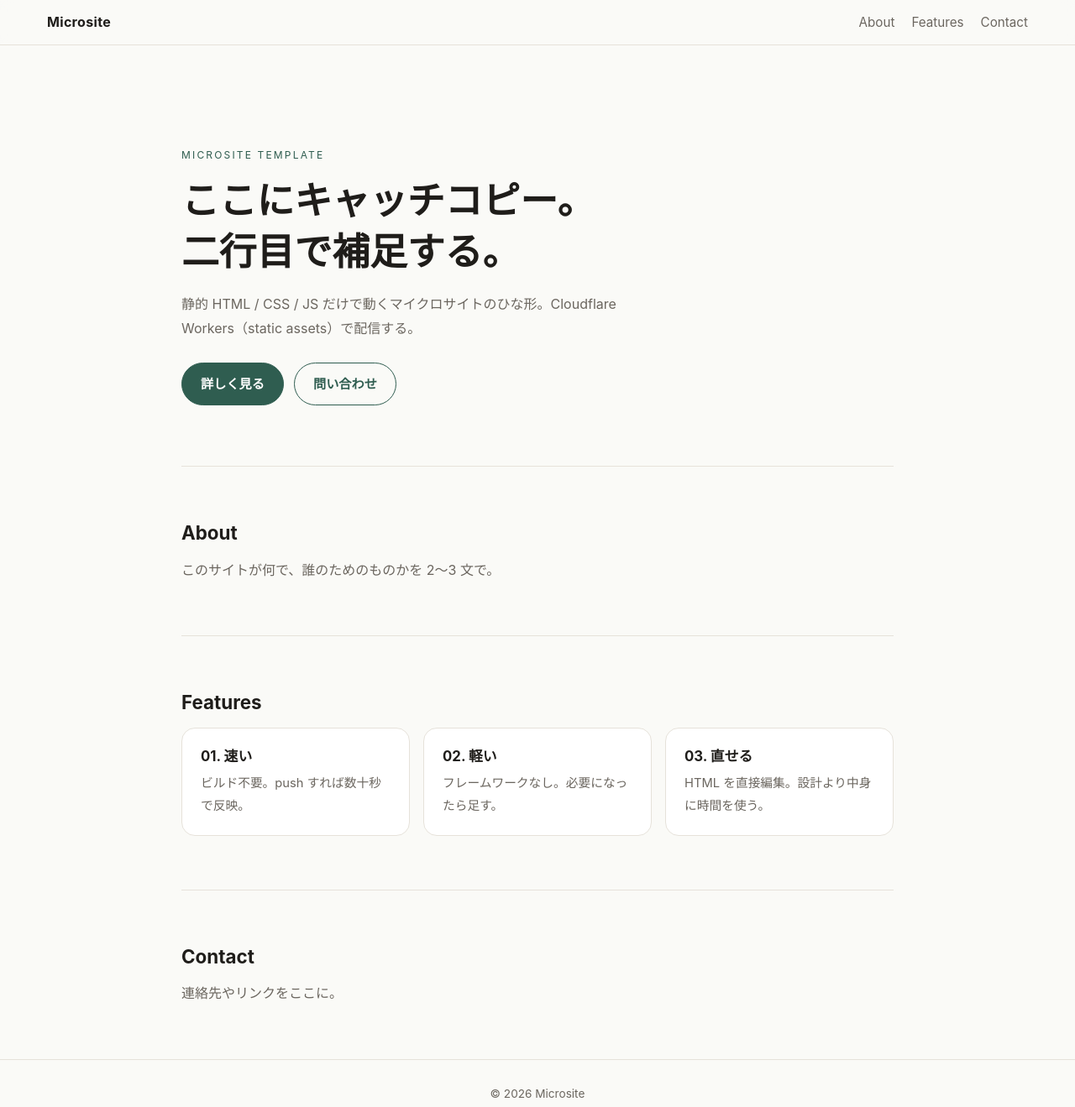
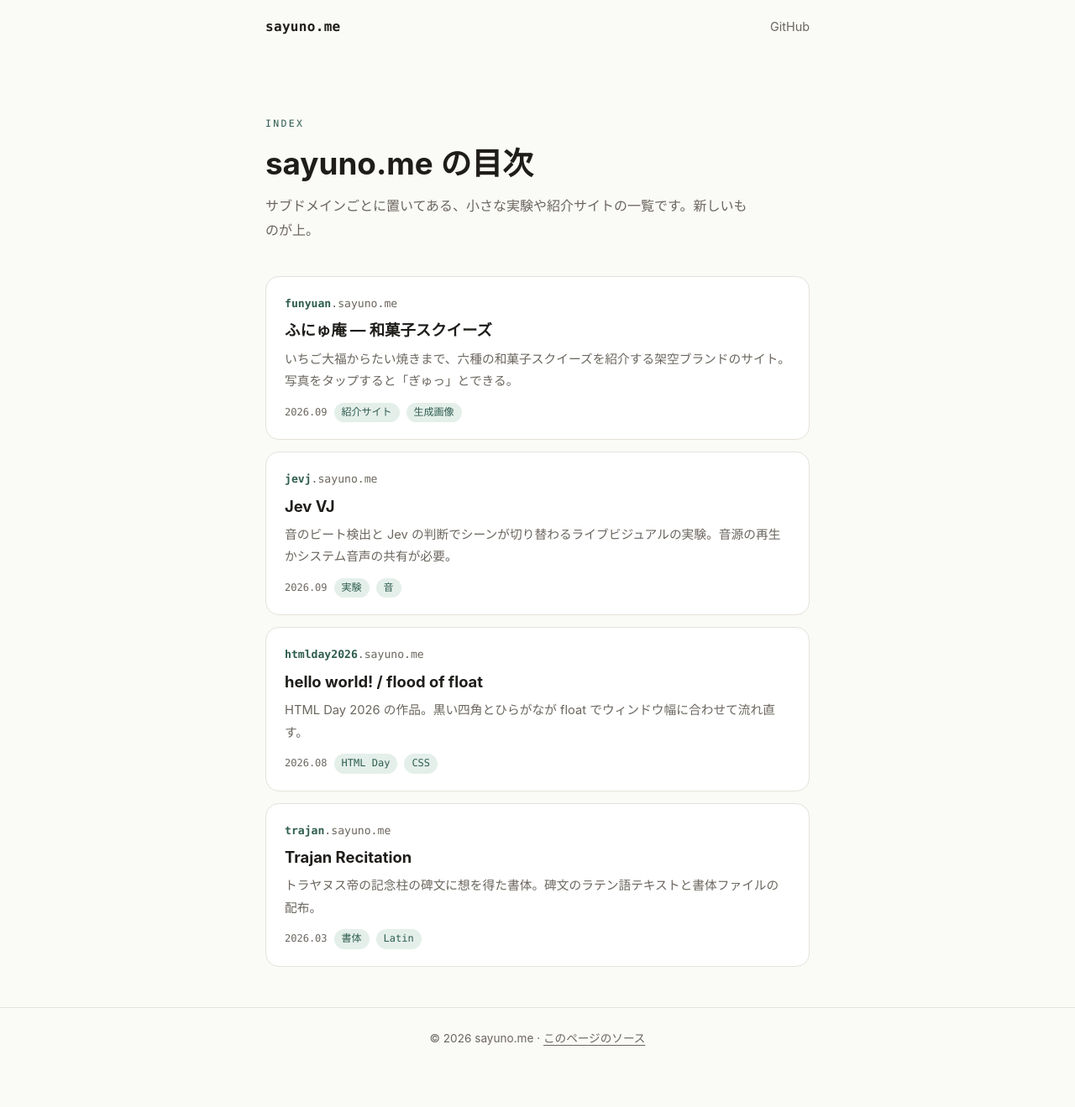
Before and after one commit to TakuyaAbe/www, a website: page public/index.html in a window 1280 px wide. Shown: the whole page at 84% size. After the commit the page ends 1274 px from the top, so only its background shows below. Drawn offline with Linux system fonts and the light colour scheme.

Commit message:
sayuno.me をサブドメイン一覧の目次ページに
funyuan / jevj / htmlday2026 / trajan の 4 サイトを新しい順に掲載。

Co-Authored-By: Claude Fable 5.1 <noreply@anthropic.com>

```diff
--- a/public/index.html
+++ b/public/index.html
@@ -3,53 +3,64 @@
 <head>
   <meta charset="UTF-8">
   <meta name="viewport" content="width=device-width, initial-scale=1.0">
-  <title>Microsite</title>
-  <meta name="description" content="マイクロサイトのひな形。タイトルと本文を差し替えて使う。">
+  <title>sayuno.me</title>
+  <meta name="description" content="sayuno.me のサブドメインに置いてある小さなサイトの目次。">
   <link rel="stylesheet" href="style.css">
 </head>
 <body>
   <header class="site-header">
-    <a class="brand" href="#top">Microsite</a>
-    <nav class="nav" aria-label="サイト内">
-      <a href="#about">About</a>
-      <a href="#features">Features</a>
-      <a href="#contact">Contact</a>
-    </nav>
+    <a class="brand" href="/">sayuno.me</a>
+    <a class="nav-link" href="https://github.com/TakuyaAbe" rel="me">GitHub</a>
   </header>
 
-  <main id="top">
+  <main>
     <section class="hero">
-      <p class="eyebrow">MICROSITE TEMPLATE</p>
-      <h1>ここにキャッチコピー。<br>二行目で補足する。</h1>
-      <p class="lead">静的 HTML / CSS / JS だけで動くマイクロサイトのひな形。Cloudflare Workers（static assets）で配信する。</p>
-      <div class="actions">
-        <a class="btn btn--primary" href="#features">詳しく見る</a>
-        <a class="btn btn--ghost" href="#contact">問い合わせ</a>
-      </div>
+      <p class="eyebrow">INDEX</p>
+      <h1>sayuno.me の目次</h1>
+      <p class="lead">サブドメインごとに置いてある、小さな実験や紹介サイトの一覧です。新しいものが上。</p>
     </section>
 
-    <section id="about" class="section">
-      <h2>About</h2>
-      <p>このサイトが何で、誰のためのものかを 2〜3 文で。</p>
-    </section>
-
-    <section id="features" class="section">
-      <h2>Features</h2>
-      <ul class="cards">
-        <li class="card"><h3>01. 速い</h3><p>ビルド不要。push すれば数十秒で反映。</p></li>
-        <li class="card"><h3>02. 軽い</h3><p>フレームワークなし。必要になったら足す。</p></li>
-        <li class="card"><h3>03. 直せる</h3><p>HTML を直接編集。設計より中身に時間を使う。</p></li>
+    <section class="sites" aria-labelledby="sites-title">
+      <h2 id="sites-title" class="visually-hidden">サイト一覧</h2>
+      <ul class="site-list">
+        <li class="site">
+          <a class="site__link" href="https://funyuan.sayuno.me/">
+            <span class="site__host"><span class="site__sub">funyuan</span>.sayuno.me</span>
+            <span class="site__title">ふにゅ庵 — 和菓子スクイーズ</span>
+            <span class="site__desc">いちご大福からたい焼きまで、六種の和菓子スクイーズを紹介する架空ブランドのサイト。写真をタップすると「ぎゅっ」とできる。</span>
+            <span class="site__meta"><time datetime="2026-09">2026.09</time><span class="tag">紹介サイト</span><span class="tag">生成画像</span></span>
+          </a>
+        </li>
+        <li class="site">
+          <a class="site__link" href="https://jevj.sayuno.me/">
+            <span class="site__host"><span class="site__sub">jevj</span>.sayuno.me</span>
+            <span class="site__title">Jev VJ</span>
+            <span class="site__desc">音のビート検出と Jev の判断でシーンが切り替わるライブビジュアルの実験。音源の再生かシステム音声の共有が必要。</span>
+            <span class="site__meta"><time datetime="2026-09">2026.09</time><span class="tag">実験</span><span class="tag">音</span></span>
+          </a>
+        </li>
+        <li class="site">
+          <a class="site__link" href="https://htmlday2026.sayuno.me/">
+            <span class="site__host"><span class="site__sub">htmlday2026</span>.sayuno.me</span>
+            <span class="site__title">hello world! / flood of float</span>
+            <span class="site__desc">HTML Day 2026 の作品。黒い四角とひらがなが float でウィンドウ幅に合わせて流れ直す。</span>
+            <span class="site__meta"><time datetime="2026-08">2026.08</time><span class="tag">HTML Day</span><span class="tag">CSS</span></span>
+          </a>
+        </li>
+        <li class="site">
+          <a class="site__link" href="https://trajan.sayuno.me/">
+            <span class="site__host"><span class="site__sub">trajan</span>.sayuno.me</span>
+            <span class="site__title">Trajan Recitation</span>
+            <span class="site__desc">トラヤヌス帝の記念柱の碑文に想を得た書体。碑文のラテン語テキストと書体ファイルの配布。</span>
+            <span class="site__meta"><time datetime="2026-03">2026.03</time><span class="tag">書体</span><span class="tag">Latin</span></span>
+          </a>
+        </li>
       </ul>
-    </section>
-
-    <section id="contact" class="section">
-      <h2>Contact</h2>
-      <p>連絡先やリンクをここに。</p>
     </section>
   </main>
 
   <footer class="site-footer">
-    <p>© <span data-year></span> Microsite</p>
+    <p>© <span data-year></span> sayuno.me · <a href="https://github.com/TakuyaAbe/www">このページのソース</a></p>
   </footer>
   <script src="script.js"></script>
 </body>
--- a/public/style.css
+++ b/public/style.css
@@ -5,50 +5,52 @@
   --muted: #6b665f;
   --line: #e6e2da;
   --accent: #2f5d50;
-  --accent-ink: #ffffff;
+  --accent-soft: #e4efea;
   --radius: 16px;
   --gutter: clamp(16px, 5vw, 56px);
-  --max: 960px;
+  --max: 760px;
   --font: -apple-system, "Hiragino Sans", "Noto Sans JP", system-ui, sans-serif;
+  --mono: ui-monospace, "SF Mono", Menlo, Consolas, monospace;
 }
 @media (prefers-color-scheme: dark) {
   :root:not([data-theme="light"]) {
-    --bg: #15171a; --surface: #1d2024; --text: #ecebe7; --muted: #a7a39c; --line: #2d3136; --accent: #8cc7b3; --accent-ink: #10201b;
+    --bg: #15171a; --surface: #1d2024; --text: #ecebe7; --muted: #a7a39c; --line: #2d3136; --accent: #8cc7b3; --accent-soft: #1f3129;
   }
 }
-:root[data-theme="dark"] { --bg: #15171a; --surface: #1d2024; --text: #ecebe7; --muted: #a7a39c; --line: #2d3136; --accent: #8cc7b3; --accent-ink: #10201b; }
+:root[data-theme="dark"] { --bg: #15171a; --surface: #1d2024; --text: #ecebe7; --muted: #a7a39c; --line: #2d3136; --accent: #8cc7b3; --accent-soft: #1f3129; }
 
 * { box-sizing: border-box; }
-html { scroll-behavior: smooth; }
 body { margin: 0; background: var(--bg); color: var(--text); font-family: var(--font); line-height: 1.8; }
 a { color: inherit; text-decoration: none; }
 h1, h2, h3 { line-height: 1.35; margin: 0; }
 p, ul { margin: 0; }
 ul { padding: 0; list-style: none; }
+.visually-hidden { position: absolute; width: 1px; height: 1px; overflow: hidden; clip: rect(0 0 0 0); white-space: nowrap; }
 
-.site-header { position: sticky; top: 0; display: flex; justify-content: space-between; align-items: center; gap: 16px; padding: 12px var(--gutter); background: color-mix(in srgb, var(--bg) 85%, transparent); backdrop-filter: blur(8px); border-bottom: 1px solid var(--line); }
-.brand { font-weight: 700; letter-spacing: 0.02em; }
-.nav { display: flex; gap: 20px; font-size: 0.95rem; color: var(--muted); }
-.nav a:hover { color: var(--text); }
+.site-header { display: flex; justify-content: space-between; align-items: center; gap: 16px; max-width: var(--max); margin: 0 auto; padding: 18px var(--gutter); }
+.brand { font-family: var(--mono); font-weight: 600; letter-spacing: 0.02em; }
+.nav-link { font-size: 0.9rem; color: var(--muted); }
+.nav-link:hover { color: var(--text); }
 
-main { max-width: var(--max); margin: 0 auto; padding: 0 var(--gutter); }
-.hero { padding: clamp(56px, 10vw, 120px) 0 clamp(40px, 6vw, 72px); }
-.eyebrow { font-size: 0.75rem; letter-spacing: 0.18em; color: var(--accent); margin-bottom: 14px; }
-.hero h1 { font-size: clamp(1.7rem, 4.5vw, 2.8rem); margin-bottom: 18px; }
-.lead { color: var(--muted); max-width: 36em; margin-bottom: 26px; }
-.actions { display: flex; flex-wrap: wrap; gap: 12px; }
-.btn { display: inline-flex; align-items: center; padding: 11px 22px; border-radius: 999px; font-weight: 600; font-size: 0.95rem; border: 1.5px solid var(--accent); transition: transform .15s ease; }
-.btn:active { transform: scale(0.97); }
-.btn--primary { background: var(--accent); color: var(--accent-ink); }
-.btn--ghost { color: var(--accent); }
+main { max-width: var(--max); margin: 0 auto; padding: 0 var(--gutter) 48px; }
+.hero { padding: clamp(32px, 7vw, 72px) 0 clamp(24px, 4vw, 40px); }
+.eyebrow { font-family: var(--mono); font-size: 0.72rem; letter-spacing: 0.2em; color: var(--accent); margin-bottom: 12px; }
+.hero h1 { font-size: clamp(1.6rem, 4vw, 2.3rem); margin-bottom: 12px; }
+.lead { color: var(--muted); max-width: 36em; }
 
-.section { padding: clamp(32px, 6vw, 64px) 0; border-top: 1px solid var(--line); }
-.section h2 { font-size: 1.4rem; margin-bottom: 14px; }
-.section p { color: var(--muted); max-width: 44em; }
-.cards { display: grid; grid-template-columns: repeat(3, 1fr); gap: 16px; }
-.card { background: var(--surface); border: 1px solid var(--line); border-radius: var(--radius); padding: 22px; }
-.card h3 { font-size: 1.05rem; margin-bottom: 8px; }
-.card p { font-size: 0.92rem; }
-@media (max-width: 720px) { .cards { grid-template-columns: 1fr; } .nav { display: none; } }
+.site-list { display: grid; gap: 14px; }
+.site__link {
+  display: grid; gap: 4px; padding: 20px 22px;
+  background: var(--surface); border: 1px solid var(--line); border-radius: var(--radius);
+  transition: transform .15s ease, border-color .15s ease, box-shadow .15s ease;
+}
+.site__link:hover, .site__link:focus-visible { transform: translateY(-2px); border-color: var(--accent); box-shadow: 0 8px 24px rgba(0,0,0,.06); outline: none; }
+.site__host { font-family: var(--mono); font-size: 0.82rem; color: var(--muted); }
+.site__sub { color: var(--accent); font-weight: 600; }
+.site__title { font-size: 1.15rem; font-weight: 700; }
+.site__desc { font-size: 0.92rem; color: var(--muted); }
+.site__meta { display: flex; flex-wrap: wrap; align-items: center; gap: 8px; margin-top: 8px; font-family: var(--mono); font-size: 0.75rem; color: var(--muted); }
+.tag { padding: 1px 9px; border-radius: 999px; background: var(--accent-soft); color: var(--accent); }
 
-.site-footer { border-top: 1px solid var(--line); padding: 28px var(--gutter); text-align: center; color: var(--muted); font-size: 0.85rem; }
+.site-footer { border-top: 1px solid var(--line); padding: 24px var(--gutter); text-align: center; color: var(--muted); font-size: 0.85rem; }
+.site-footer a { text-decoration: underline; text-underline-offset: 3px; }
```
Also changed, not shown: public/404.html (+1 -1 lines), README.md.
